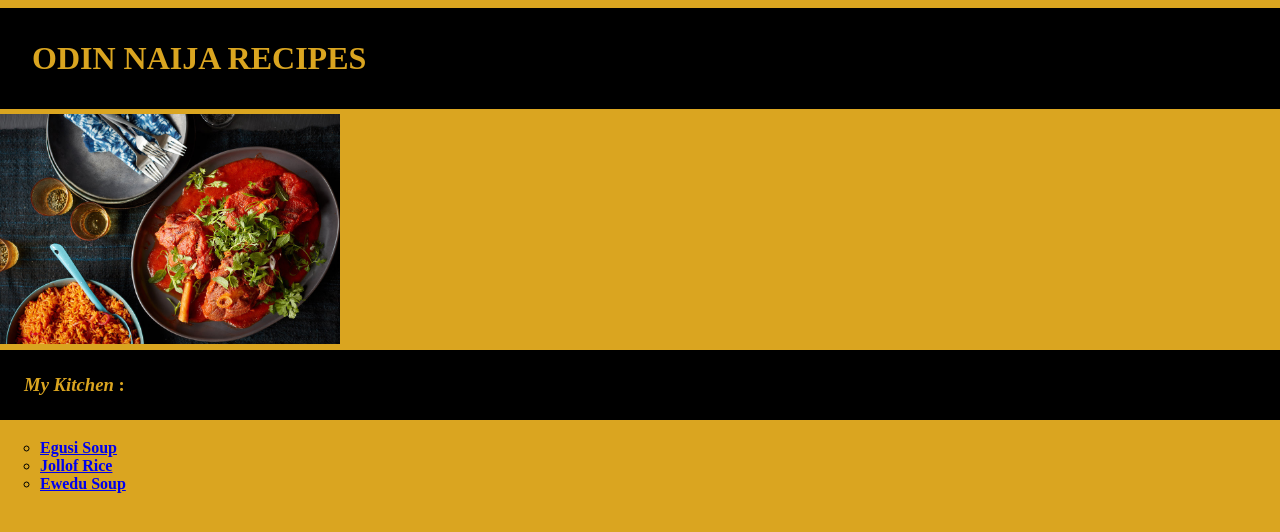
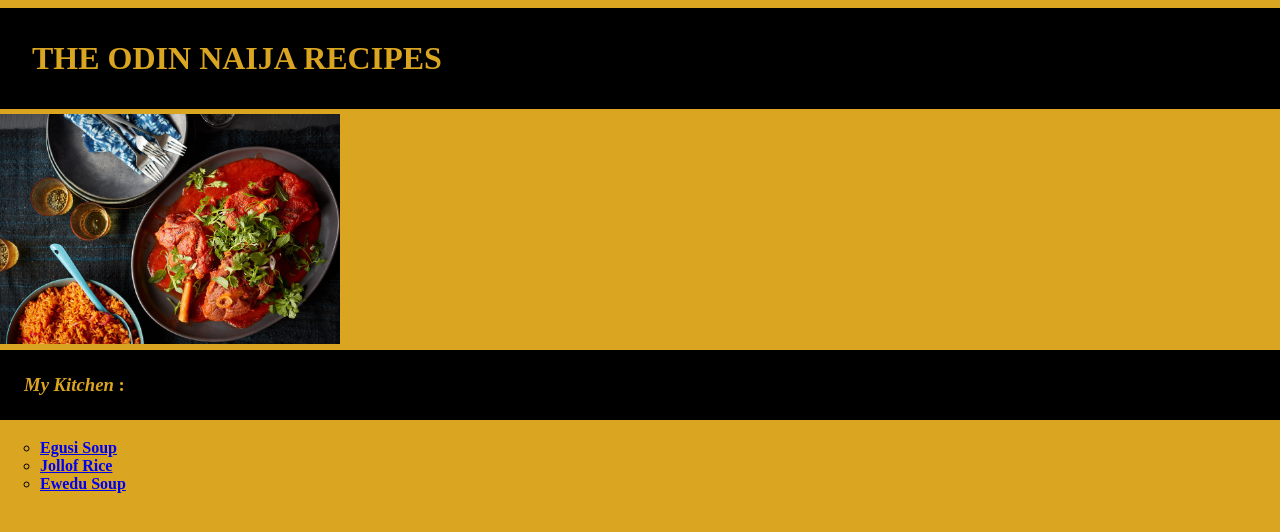
Before and after one commit to Ugonna-Daniel/odin-recipes-project, a plain HTML site: page index.html in a window 1280 px wide. Drawn offline with Linux system fonts and the light colour scheme.

Commit message:
Editted index.html

```diff
--- a/index.html
+++ b/index.html
@@ -8,7 +8,7 @@
     <link rel="stylesheet" href="style.css">
 </head>
 <body id="big-body">
-   <h1 class="header">ODIN NAIJA RECIPES</h1>
+   <h1 class="header">THE ODIN NAIJA RECIPES</h1>
      <img src="images/recipes.jpg" alt="odin recipe logo" height="230px" width="340px">
      <h3 class="sec-head"><i>My Kitchen</i> :</h3>
        <ul>
```
